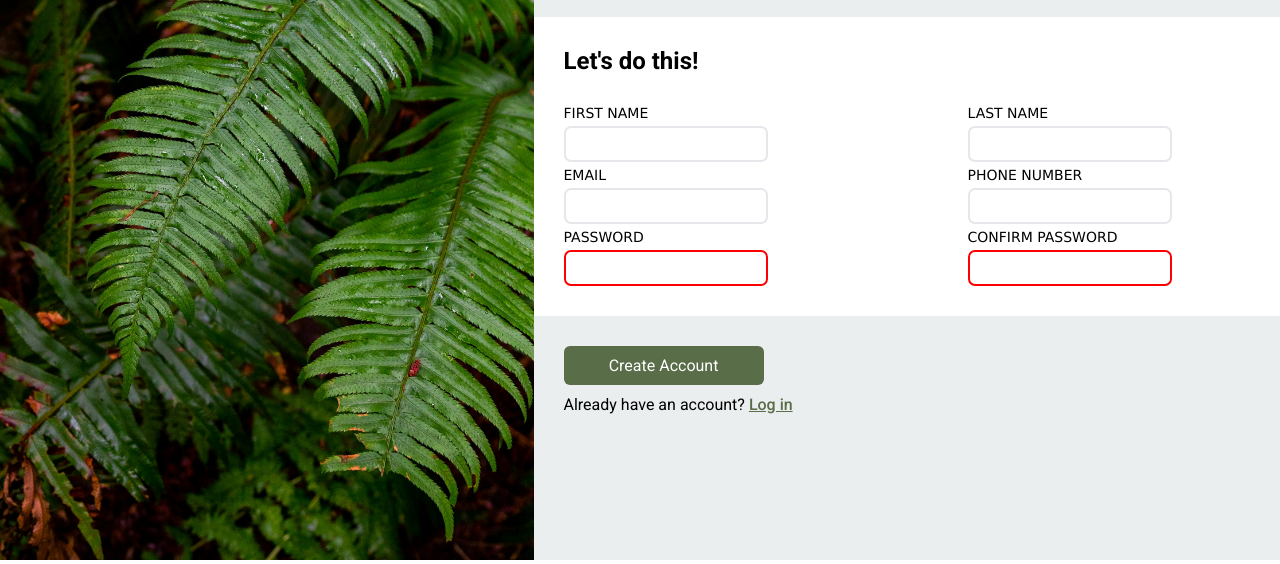
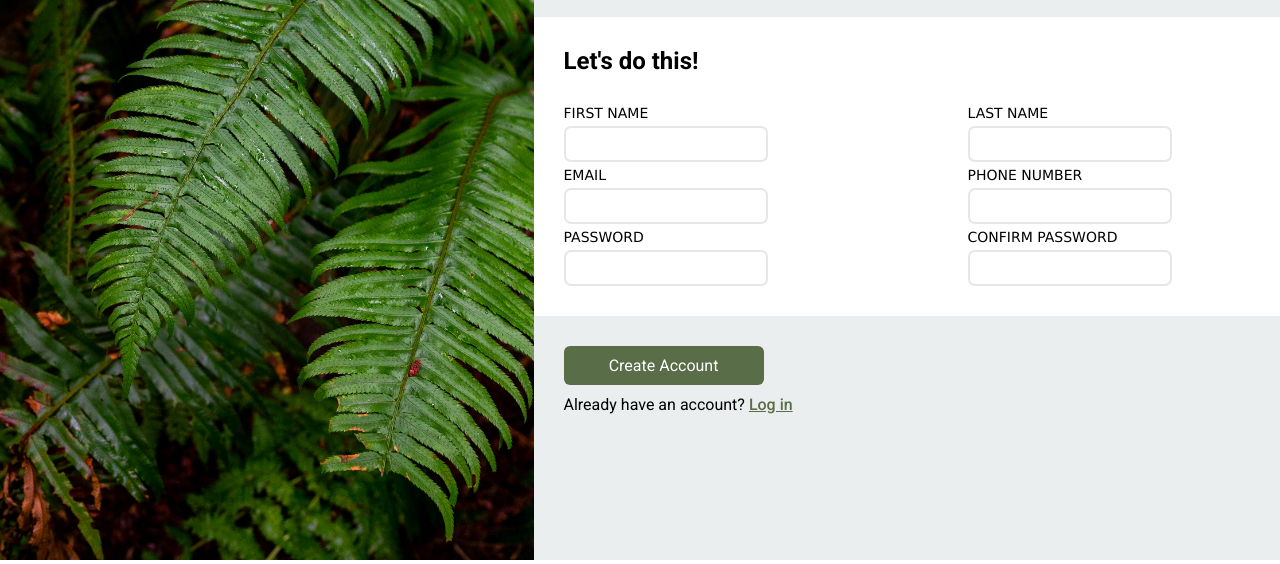
Before and after one commit to amritkafle007/sign-up-form, a plain HTML site: page index.html in a window 1280 px wide. Shown: the part 240-804 px from the top of the page. Drawn offline with Linux system fonts and the light colour scheme.

Commit message:
Update style.css

```diff
--- a/style.css
+++ b/style.css
@@ -89,7 +89,7 @@ input{
   flex-direction: column;
   gap: 5px;
 }
-input[type = "password"]:invalid{
+input[type = "password"]:user-invalid{
   border: 2px solid red;
   outline:none;
 }
```
